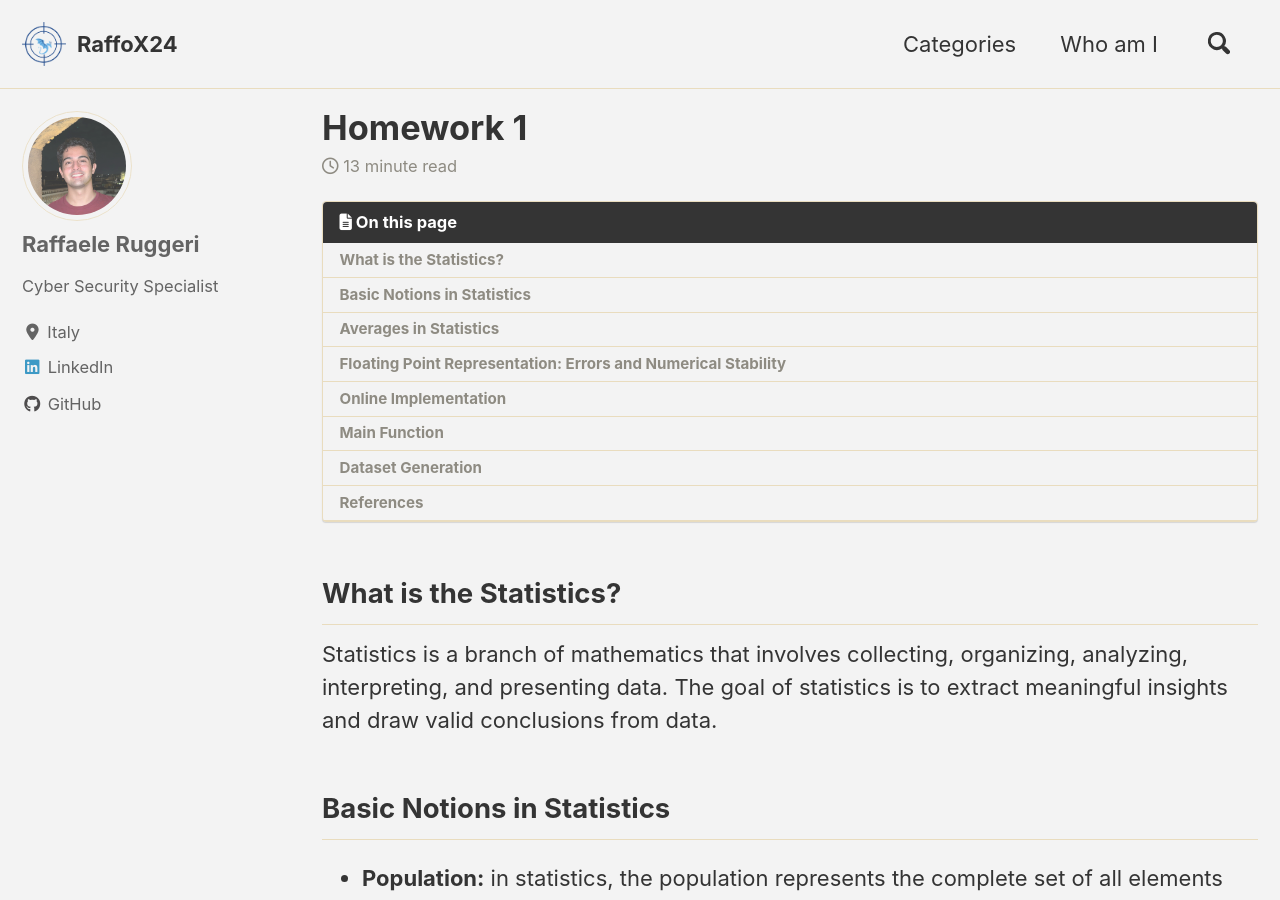
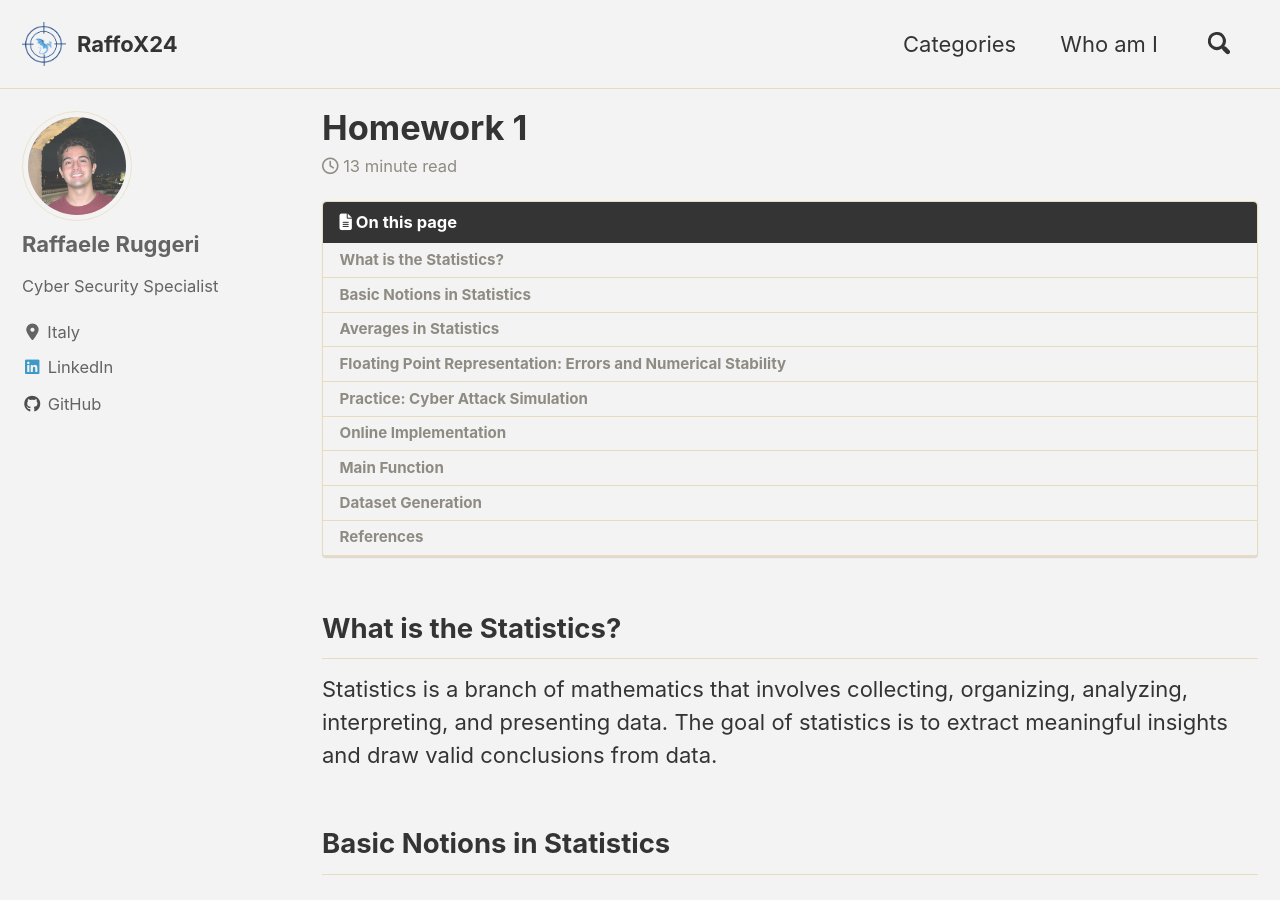
Before and after one commit to Raffo24/raffo24.github.io, a Jekyll site: the page built from _posts/statistics/2022-08-26-hw1.md, in a window 1280 px wide and 900 px high. Built offline with Jekyll 4.4.1, drawn with Linux system fonts in a browser that asks for light colours; cached includes are drawn as plain includes; nearby versions of some CDN libraries; formulas are drawn with MathJax 3.

Commit message:
Update 2022-08-26-hw1.md

````diff
--- a/_posts/statistics/2022-08-26-hw1.md
+++ b/_posts/statistics/2022-08-26-hw1.md
@@ -145,7 +145,7 @@
 ```
 
 Other techniques such as **unnormalized arithmetic** and **interval arithmetic** can help manage errors, but they must be applied with care.
-# Practice: Cyber Attack Simulation
+## Practice: Cyber Attack Simulation
 
 The objective of this simulation is to demonstrate the distribution and statistical behavior of an attack, where multiple hackers, each with a defined probability, can compromise a server. The simulation models this scenario across *n* servers.
 
````
